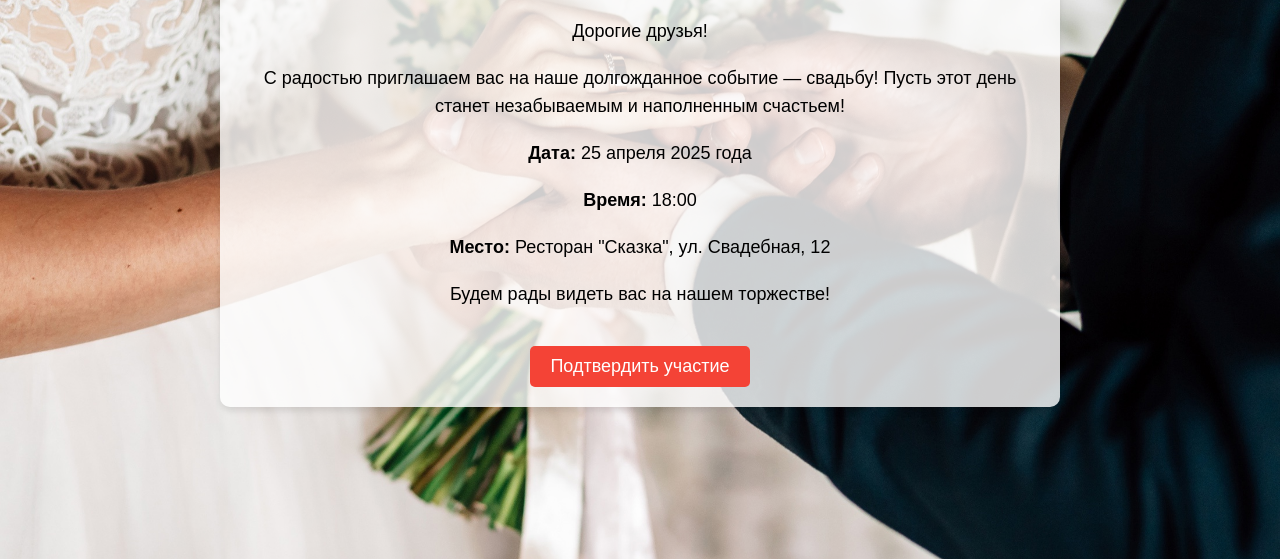
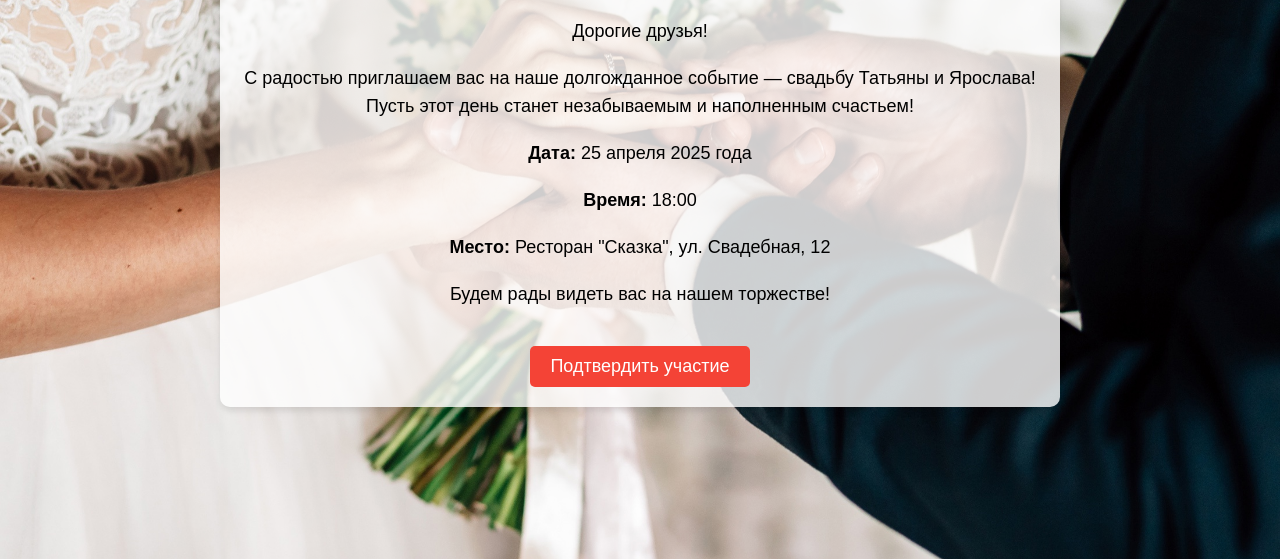
Before and after one commit to Valnya9621/marry, a plain HTML site: page index.html in a window 1280 px wide. Shown: the part 241-800 px from the top of the page. Drawn offline with Linux system fonts and the light colour scheme.

Commit message:
Update index.html

```diff
--- a/index.html
+++ b/index.html
@@ -3,7 +3,7 @@
 <head>
     <meta charset="UTF-8">
     <meta name="viewport" content="width=device-width, initial-scale=1.0">
-    <title>Нюхай бебру</title>
+    <title>Приглашение на свадьбу</title>
     <style>
         body {
             font-family: Arial, sans-serif;
@@ -60,7 +60,7 @@
 <div class="container">
     <h1>Приглашение на свадьбу</h1>
     <p>Дорогие друзья!</p>
-    <p>С радостью приглашаем вас на наше долгожданное событие — свадьбу! Пусть этот день станет незабываемым и наполненным счастьем!</p>
+    <p>С радостью приглашаем вас на наше долгожданное событие — свадьбу Татьяны и Ярослава! Пусть этот день станет незабываемым и наполненным счастьем!</p>
     <p><strong>Дата:</strong> 25 апреля 2025 года</p>
     <p><strong>Время:</strong> 18:00</p>
     <p><strong>Место:</strong> Ресторан "Сказка", ул. Свадебная, 12</p>
```
